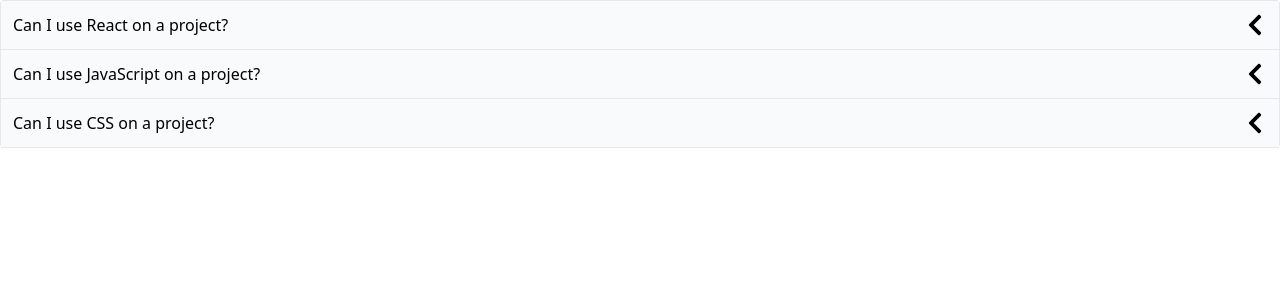
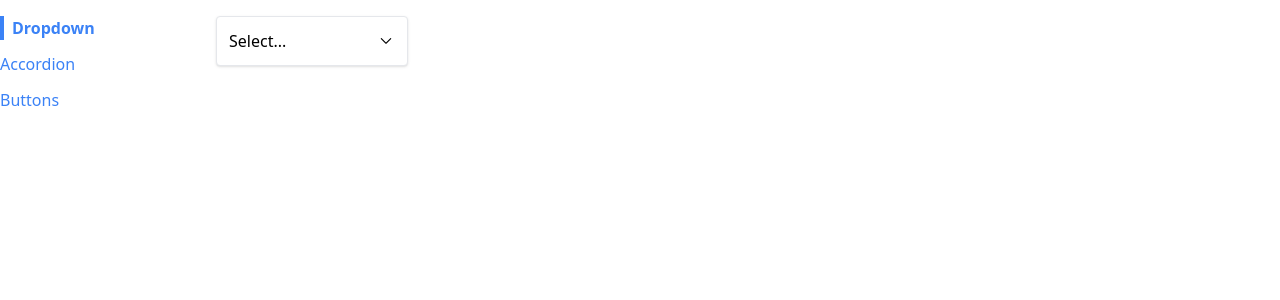
Before and after one commit to joaquimscosta/react-playground, a React (Create React App) app in the folder 6-comps/: page / in a window 1280 px wide. Shown: the top 300 px of the page. Built offline with nearby package versions, Linux system fonts and the light colour scheme.

Commit message:
Add new components and update navigation

```diff
--- a/6-comps/src/App.js
+++ b/6-comps/src/App.js
@@ -1,28 +1,26 @@
-import Accordion from "./components/Accordion";
+import Route from "./components/Route";
+import AccordionPage from "./pages/AccordionPage";
+import DropdownPage from "./pages/DropdownPage";
+import ButtonPage from "./pages/ButtonPage";
+import Sidebar from "./components/Sidebar";
 
 function App() {
-  const items = [
-    {
-      id: 1,
-      label: "Can I use React on a project?",
-      content:
-        "You can use React on any project you want. You can use React on any project you want. ",
-    },
-    {
-      id: 2,
-      label: "Can I use JavaScript on a project?",
-      content:
-        "You can use React on any project you want. You can use React on any project you want. ",
-    },
-    {
-      id: 3,
-      label: "Can I use CSS on a project?",
-      content:
-        "You can use React on any project you want. You can use React on any project you want. ",
-    },
-  ];
-
-  return <Accordion items={items} />;
+  return (
+    <div className="container mx-auto grid grid-cols-6 gap-4 mt-4">
+      <Sidebar />
+      <div className="col-span-5">
+        <Route path="/accordion">
+          <AccordionPage />
+        </Route>
+        <Route path="/buttons">
+          <ButtonPage />
+        </Route>
+        <Route path="/">
+          <DropdownPage />
+        </Route>
+      </div>
+    </div>
+  );
 }
 
 export default App;
--- /dev/null
+++ b/6-comps/src/components/Dropdown.js
@@ -0,0 +1,57 @@
+import { useState, useEffect, useRef } from "react";
+import { GoChevronDown } from "react-icons/go";
+import Panel from "./Panel";
+
+function Dropdown({ options, value, onChange }) {
+  const [isOpen, setIsOpen] = useState(false);
+  const divEl = useRef();
+  useEffect(() => {
+    const handler = (event) => {
+      if (!divEl.current) {
+        return;
+      }
+      if (!divEl.current.contains(event.target)) {
+        setIsOpen(false);
+      }
+    };
+    document.addEventListener("click", handler);
+    return () => {
+      document.removeEventListener("click", handler);
+    };
+  }, []);
+
+  const handleClick = () => {
+    setIsOpen(!isOpen);
+  };
+
+  const handleOptionClick = (option) => {
+    // close dropdown
+    setIsOpen(false);
+    //what option did the user click on??
+    onChange(option);
+  };
+  const renderedOptions = options.map((option) => {
+    return (
+      <div
+        className="hover:bg-sky-100 rounded cursor-pointer p-1"
+        onClick={() => handleOptionClick(option)}
+        key={option.value}
+      >
+        {option.label}
+      </div>
+    );
+  });
+  return (
+    <div ref={divEl} className="w-48 relative">
+      <Panel
+        className="flex justify-between items-center cursor-pointer"
+        onClick={handleClick}
+      >
+        {value?.label || "Select..."}
+        <GoChevronDown className="text-lg" />
+      </Panel>
+      {isOpen && <Panel className="absolute top-full">{renderedOptions}</Panel>}
+    </div>
+  );
+}
+export default Dropdown;
--- /dev/null
+++ b/6-comps/src/components/Link.js
@@ -0,0 +1,26 @@
+import classNames from "classnames";
+import useNavigation from "../hooks/use-navigation";
+function Link({ to, children, className, activeClassName }) {
+  const { navigate, currentPath } = useNavigation();
+  const classes = classNames(
+    "text-blue-500",
+    className,
+    currentPath === to && activeClassName
+  );
+  const handleClick = (event) => {
+    console.log(event);
+    if (event.metaKey || event.ctrlKey) {
+      return;
+    }
+    event.preventDefault();
+    navigate(to);
+  };
+
+  return (
+    <a className={classes} href={to} onClick={handleClick}>
+      {children}
+    </a>
+  );
+}
+
+export default Link;
--- /dev/null
+++ b/6-comps/src/components/Panel.js
@@ -0,0 +1,15 @@
+import classNames from "classnames";
+
+function Panel({ children, className, ...rest }) {
+  const classes = classNames(
+    "border rounded p-3 shadow bg-white w-full",
+    className
+  );
+  return (
+    <div {...rest} className={classes}>
+      {children}
+    </div>
+  );
+}
+
+export default Panel;
--- /dev/null
+++ b/6-comps/src/components/Route.js
@@ -0,0 +1,11 @@
+import useNavigation from "../hooks/use-navigation";
+
+function Route({ path, children }) {
+  const { currentPath } = useNavigation();
+  if (path === currentPath) {
+    return children;
+  }
+  return null;
+}
+
+export default Route;
--- /dev/null
+++ b/6-comps/src/components/Sidebar.js
@@ -0,0 +1,28 @@
+import Link from "./Link";
+
+function Sidebar() {
+  const links = [
+    { label: "Dropdown", path: "/" },
+    { label: "Accordion", path: "/accordion" },
+    { label: "Buttons", path: "/buttons" },
+  ];
+  const renderedLinks = links.map((link) => {
+    return (
+      <Link
+        key={link.label}
+        to={link.path}
+        className="mb-3"
+        activeClassName="font-bold border-l-4 border-blue-500 pl-2"
+      >
+        {link.label}
+      </Link>
+    );
+  });
+  return (
+    <div className="sticky top-0 overflow-y-scroll flex flex-col items-start">
+      {renderedLinks}
+    </div>
+  );
+}
+
+export default Sidebar;
--- /dev/null
+++ b/6-comps/src/context/navigation.js
@@ -0,0 +1,27 @@
+import { createContext, useEffect, useState } from "react";
+const NavigationContext = createContext();
+function NavigationProvider({ children }) {
+  const [currentPath, setCurrentPath] = useState(window.location.pathname);
+  useEffect(() => {
+    const handler = () => {
+      setCurrentPath(window.location.pathname);
+    };
+    window.addEventListener("popstate", handler);
+    return () => {
+      window.removeEventListener("popstate", handler);
+    };
+  }, []);
+
+  const navigate = (to) => {
+    window.history.pushState({}, "", to);
+    setCurrentPath(to);
+  };
+  return (
+    <NavigationContext.Provider value={{ currentPath, navigate }}>
+      {children}
+    </NavigationContext.Provider>
+  );
+}
+
+export { NavigationProvider };
+export default NavigationContext;
--- /dev/null
+++ b/6-comps/src/hooks/use-navigation.js
@@ -0,0 +1,8 @@
+import { useContext } from "react";
+import NavigationContext from "../context/navigation";
+
+function useNavigation() {
+  return useContext(NavigationContext);
+}
+
+export default useNavigation;
--- a/6-comps/src/index.js
+++ b/6-comps/src/index.js
@@ -2,8 +2,13 @@
 import React from "react";
 import App from "./App";
 import "./index.css";
+import { NavigationProvider } from "./context/navigation";
 
 const el = document.getElementById("root");
 const root = ReactDOM.createRoot(el);
 
-root.render(<App />);
+root.render(
+  <NavigationProvider>
+    <App />
+  </NavigationProvider>
+);
--- /dev/null
+++ b/6-comps/src/pages/AccordionPage.js
@@ -0,0 +1,28 @@
+import Accordion from "../components/Accordion";
+
+function AccordionPage() {
+  const items = [
+    {
+      id: 1,
+      label: "Can I use React on a project?",
+      content:
+        "You can use React on any project you want. You can use React on any project you want. ",
+    },
+    {
+      id: 2,
+      label: "Can I use JavaScript on a project?",
+      content:
+        "You can use React on any project you want. You can use React on any project you want. ",
+    },
+    {
+      id: 3,
+      label: "Can I use CSS on a project?",
+      content:
+        "You can use React on any project you want. You can use React on any project you want. ",
+    },
+  ];
+
+  return <Accordion items={items} />;
+}
+
+export default AccordionPage;
--- a/6-comps/src/pages/ButtonPage.js
+++ b/6-comps/src/pages/ButtonPage.js
@@ -2,9 +2,7 @@
 import { GoBellFill, GoDatabase, GoHomeFill } from "react-icons/go";
 
 function ButtonApp() {
-  const handleClick = () => {
-    console.log("hello");
-  };
+  const handleClick = () => {};
 
   return (
     <div>
--- /dev/null
+++ b/6-comps/src/pages/DropdownPage.js
@@ -0,0 +1,22 @@
+import { useState } from "react";
+import Dropdown from "../components/Dropdown";
+
+function DropdownPage() {
+  const [selection, setSelection] = useState(null);
+  const handleSelect = (option) => {
+    setSelection(option);
+  };
+
+  const options = [
+    { label: "Red", value: "red" },
+    { label: "Green", value: "green" },
+    { label: "Blue", value: "blue" },
+  ];
+  return (
+    <div className="flex">
+      <Dropdown options={options} value={selection} onChange={handleSelect} />
+    </div>
+  );
+}
+
+export default DropdownPage;
```
